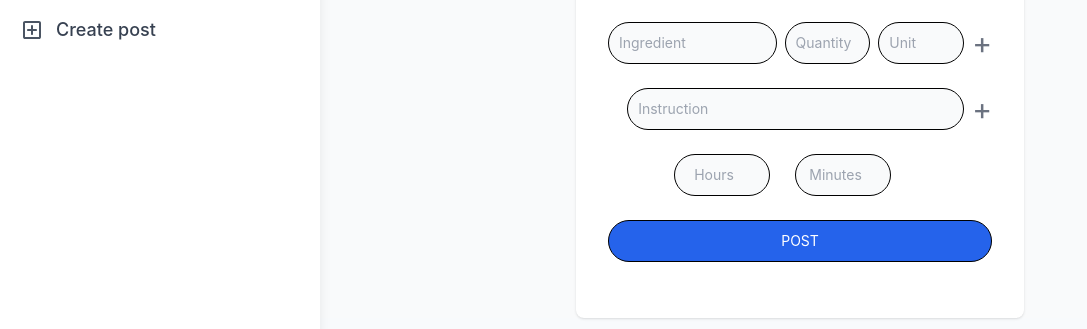
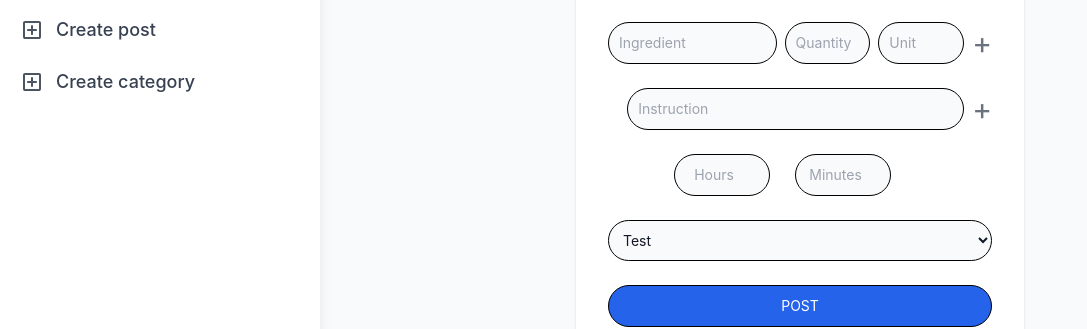
Before and after one commit to chas-academy/u08-business-idea-grupp4, a React (Vite) app in the folder client/: page /home/create-post in a window 1280 px wide. Shown: the part 260-589 px from the top of the page, without its empty margins (0-1087 px from the left). Built offline with nearby package versions, Linux system fonts and the light colour scheme; no server answers; sample sign-in values are in the browser's storage.

Commit message:
Trying to get cateogories working

```diff
--- a/client/src/components/Navbar.jsx
+++ b/client/src/components/Navbar.jsx
@@ -164,6 +164,26 @@ function Navbar() {
                 <p>Create post</p>
               </Link>
             </li>
+            <li>
+              <Link
+                to="create-category"
+                className="flex items-center space-x-3 text-gray-700 p-2 rounded-md font-medium hover:bg-gray-200 focus:bg-gray-200 focus:shadow-outline"
+              >
+                <span className="text-gray-600">
+                  <svg
+                    xmlns="http://www.w3.org/2000/svg"
+                    className="h-6"
+                    viewBox="0 0 24 24"
+                  >
+                    <path
+                      fill="currentColor"
+                      d="M11 13v3q0 .425.288.713T12 17q.425 0 .713-.288T13 16v-3h3q.425 0 .713-.288T17 12q0-.425-.288-.713T16 11h-3V8q0-.425-.288-.713T12 7q-.425 0-.713.288T11 8v3H8q-.425 0-.713.288T7 12q0 .425.288.713T8 13h3Zm-6 8q-.825 0-1.413-.588T3 19V5q0-.825.588-1.413T5 3h14q.825 0 1.413.588T21 5v14q0 .825-.588 1.413T19 21H5Zm0-2h14V5H5v14ZM5 5v14V5Z"
+                    />
+                  </svg>
+                </span>
+                <p>Create category</p>
+              </Link>
+            </li>
           </ul>
 
           <div className="absolute bottom-5 space-y-2 text-lg">
--- a/client/src/main.jsx
+++ b/client/src/main.jsx
@@ -19,6 +19,7 @@ import Chat from "./components/Chat.jsx";
 import CategoryFeed from "./components/ProfileFeed/CategoryFeed.jsx";
 import PostFeed from "./components/ProfileFeed/PostFeed.jsx";
 import SavedFeed from "./components/ProfileFeed/SavedFeed.jsx";
+import CreateCategory from "./pages/CreateCategory.jsx";
 
 const router = createBrowserRouter([
   {
@@ -100,6 +101,10 @@ const router = createBrowserRouter([
         element: <CreatePost />,
       },
       {
+        path: "create-category",
+        element: <CreateCategory />,
+      },
+      {
         path: "post/:id",
         element: <Post />,
       },
--- a/client/src/pages/CreatePost.jsx
+++ b/client/src/pages/CreatePost.jsx
@@ -1,9 +1,26 @@
-import { useState, useRef } from "react";
+import { useState, useRef, useEffect } from "react";
 import axios from "axios";
 import { ToastContainer, toast } from "react-toastify";
 import "react-toastify/dist/ReactToastify.css";
 
 function CreatePost() {
+  const userId = localStorage.getItem("userID");
+
+  const [categories, setCategories] = useState([]);
+  const [category, setCategory] = useState(null);
+
+  const getCategories = async () => {
+    const userId = localStorage.getItem("userID");
+    const res = await axios.get(`http://localhost:3001/category/categories/${userId}`);
+    setCategories(res.data);
+  };
+
+  useEffect(() => {
+    getCategories();
+  }, [])
+
+
+
   const [description, setDescription] = useState("");
   const [duration, setDuration] = useState(0);
   const [files, setFiles] = useState([]);
@@ -15,7 +32,7 @@ function CreatePost() {
   const [instructions, setInstructions] = useState([
     { step: 1, description: "" },
   ]);
-  const userId = localStorage.getItem("userID");
+
 
   const Notify = () => {
     toast("Post created!");
@@ -278,6 +295,16 @@ function CreatePost() {
             />
             <span className="text-white">min</span>
           </div>
+          <div>
+            <select
+              name="category"
+              placeholder="Select a category"
+              id="category"
+              className="bg-gray-50 border border-black text-gray-900 sm:text-sm rounded-full  block w-full p-2.5 dark:bg-white-700 "
+              >
+                <option>Test</option>
+              </select>
+          </div>
           <button
             className=" bg-blue-600 border border-black text-white sm:text-sm rounded-full focus:ring-primary-600 focus:border-primary-600 block w-full p-2.5 dark:bg-white-700 dark:border-gray-600   dark:text-white dark:focus:ring-blue-500 dark:focus:border-blue-500"
             onClick={handleSubmit}
```
Also changed, not shown: 2 other files (tests, documents, lock files or other folders).
